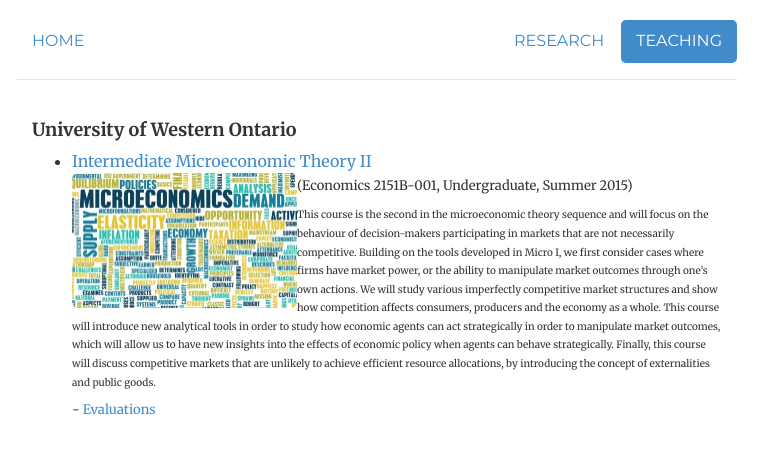
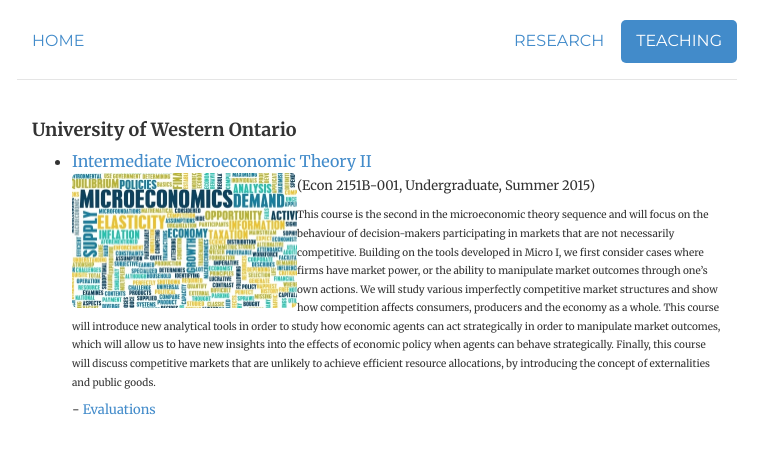
Before and after one commit to morihiroaki/morihiroaki.github.io, a Jekyll site: the page built from teaching.html, in a window 1280 px wide. Shown: the top 454 px of the page, without its empty margins (263-1031 px from the left). Built offline with Jekyll 4.4.1, drawn with Linux system fonts in a browser that asks for light colours.

Commit message:
Update teaching.html

```diff
--- a/teaching.html
+++ b/teaching.html
@@ -12,7 +12,7 @@ description:
 <div class="span-8">
       	<img  class="img-rounded" src="files/micro_image.jpg" height="135" width="225" style='float: left;'>
 </div>
-<p><font size="2">(Economics 2151B-001, Undergraduate, Summer 2015)  </p>
+<p><font size="2">(Econ 2151B-001, Undergraduate, Summer 2015)  </p>
 <p><font size="1">This course is the second in the microeconomic theory sequence and will focus on the behaviour of
          decision-makers participating in markets that are not necessarily competitive. Building on the tools developed
          in Micro I, we first consider cases where firms have market power, or the ability to manipulate market outcomes
```
